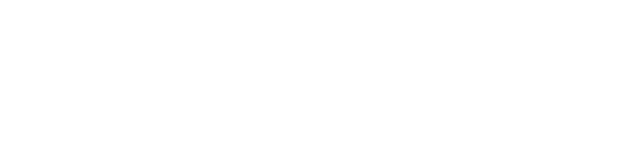
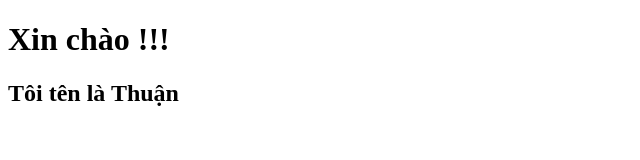
Before and after one commit to 2thuancr/2ThuanCr.github.io, a plain HTML site: page index.html in a window 1280 px wide. Shown: the whole page, without its empty margins (0-640 px from the left). Drawn offline with Linux system fonts and the light colour scheme.

Commit message:
Update html

```diff
--- a/index.html
+++ b/index.html
@@ -6,6 +6,9 @@
     <title>Document</title>
 </head>
 <body>
-
+    <div>
+        <h1 class="style">Xin chào !!!</h1>
+        <h2 class="style"> Tôi tên là Thuận </h2>
+    </div>
 </body>
 </html>
```
